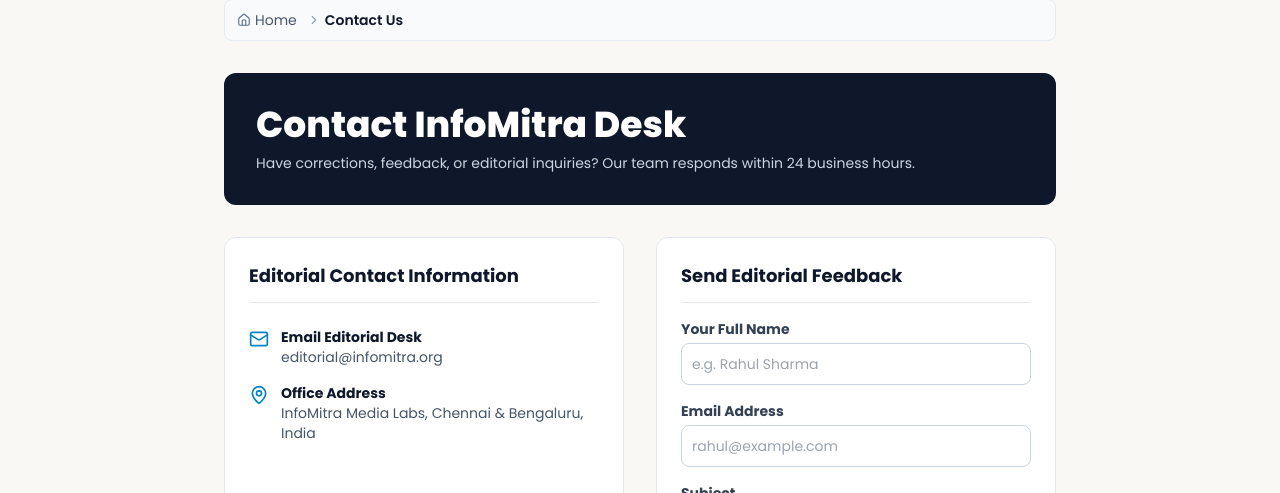
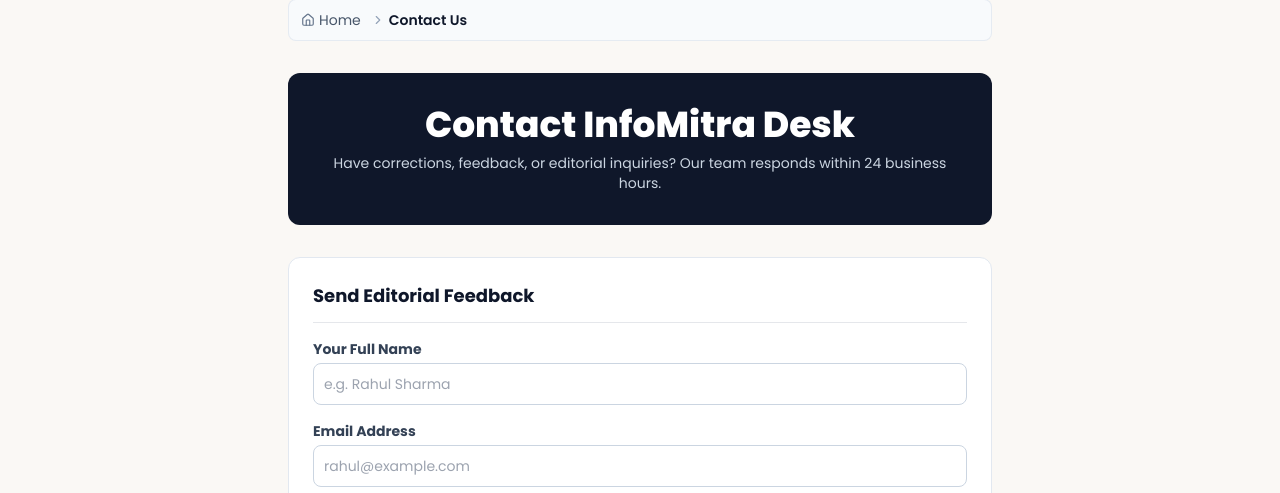
Before and after one commit to maheshspt25/article-website, a Next.js app: page /contact in a window 1280 px wide. Shown: the part 132-625 px from the top of the page. Built offline with nearby package versions, Linux system fonts and the light colour scheme; no server answers.

Commit message:
chore: hide editorial contact information and center the contact form

```diff
--- a/app/contact/page.tsx
+++ b/app/contact/page.tsx
@@ -1,7 +1,6 @@
 import React from 'react';
 import Breadcrumbs from '@/components/Breadcrumbs';
 import { constructMetadata } from '@/lib/seo';
-import { Mail, MapPin } from 'lucide-react';
 import ContactForm from '@/components/ContactForm';
 
 export const metadata = constructMetadata({
@@ -12,39 +11,17 @@
 
 export default function ContactPage() {
   return (
-    <div className="max-w-4xl mx-auto px-4 sm:px-6 lg:px-8 py-8 space-y-8">
+    <div className="max-w-3xl mx-auto px-4 sm:px-6 lg:px-8 py-8 space-y-8">
       <Breadcrumbs items={[{ name: 'Contact Us', url: '/contact' }]} />
 
-      <div className="bg-slate-900 text-white rounded-xl p-6 sm:p-8 space-y-2">
+      <div className="bg-slate-900 text-white rounded-xl p-6 sm:p-8 space-y-2 text-center">
         <h1 className="text-2xl sm:text-4xl font-extrabold">Contact InfoMitra Desk</h1>
         <p className="text-xs sm:text-sm text-slate-300">
           Have corrections, feedback, or editorial inquiries? Our team responds within 24 business hours.
         </p>
       </div>
 
-      <div className="grid grid-cols-1 md:grid-cols-2 gap-8">
-        <div className="bg-white rounded-xl border border-slate-200 p-6 space-y-6">
-          <h2 className="text-lg font-bold text-slate-900 border-b pb-3">Editorial Contact Information</h2>
-
-          <div className="space-y-4 text-xs sm:text-sm">
-            <div className="flex items-start gap-3">
-              <Mail className="w-5 h-5 text-sky-600 flex-shrink-0 mt-0.5" />
-              <div>
-                <strong className="block text-slate-900 font-bold">Email Editorial Desk</strong>
-                <p className="text-slate-600">editorial@infomitra.org</p>
-              </div>
-            </div>
-
-            <div className="flex items-start gap-3">
-              <MapPin className="w-5 h-5 text-sky-600 flex-shrink-0 mt-0.5" />
-              <div>
-                <strong className="block text-slate-900 font-bold">Office Address</strong>
-                <p className="text-slate-600">InfoMitra Media Labs, Chennai & Bengaluru, India</p>
-              </div>
-            </div>
-          </div>
-        </div>
-
+      <div className="mx-auto">
         {/* Client-side form component */}
         <ContactForm />
       </div>
```
